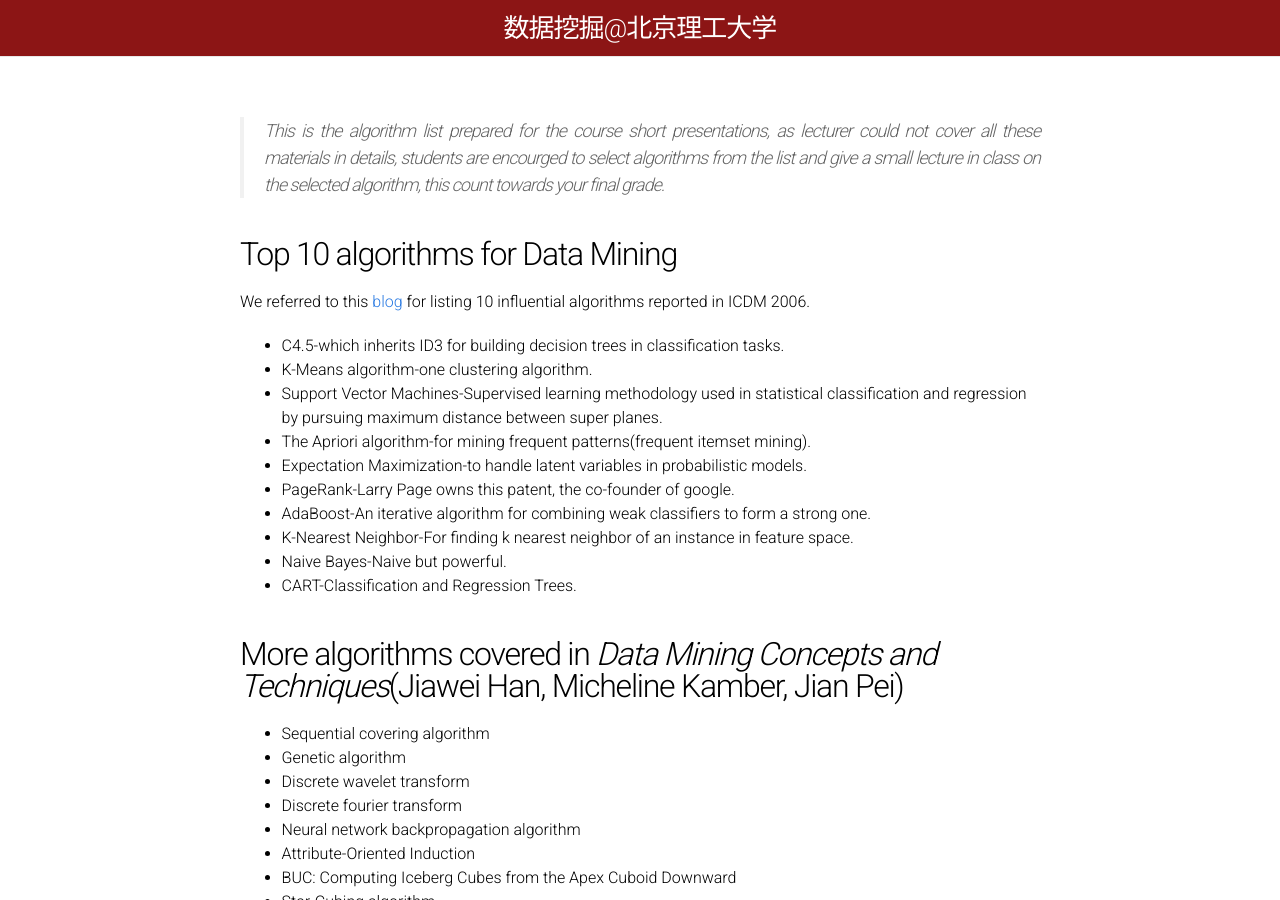
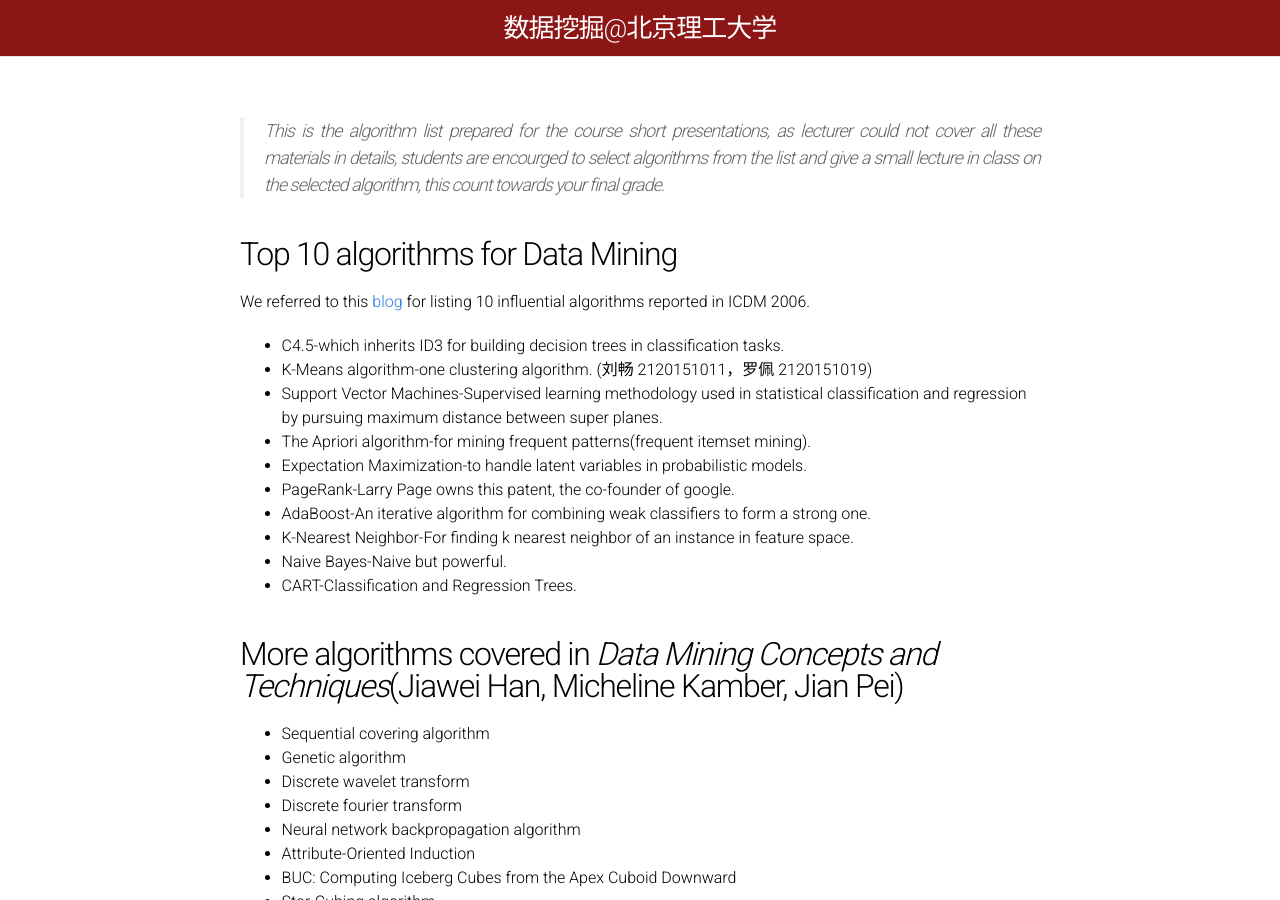
Before and after one commit to BITDM/bitdm.github.io, a Jekyll site: the page built from algorithms/algorithmsList.md, in a window 1280 px wide and 900 px high. Built offline with Jekyll 4.4.1, drawn with Linux system fonts in a browser that asks for light colours.

Commit message:
刘畅，罗佩，选择K-Means

```diff
--- a/algorithms/algorithmsList.md
+++ b/algorithms/algorithmsList.md
@@ -11,7 +11,7 @@ permalink: /algolist/
 We referred to this [blog](http://blog.csdn.net/leo2007608/article/details/9347863) for listing 10 influential algorithms reported in ICDM 2006.
 
 + C4.5-which inherits ID3 for building decision trees in classification tasks.
-+ K-Means algorithm-one clustering algorithm.
++ K-Means algorithm-one clustering algorithm. (刘畅 2120151011，罗佩 2120151019)
 + Support Vector Machines-Supervised learning methodology used in statistical classification and regression by pursuing maximum distance between super planes.
 + The Apriori algorithm-for mining frequent patterns(frequent itemset mining).
 + Expectation Maximization-to handle latent variables in probabilistic models.
```
